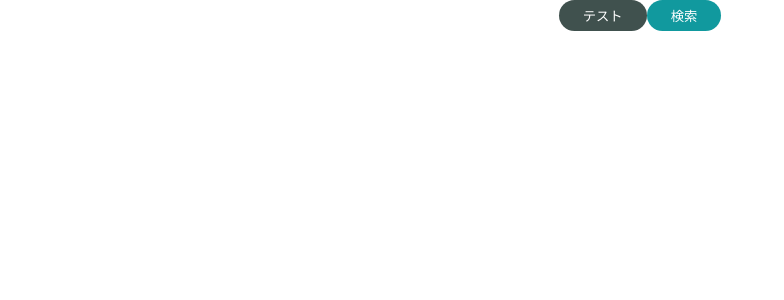
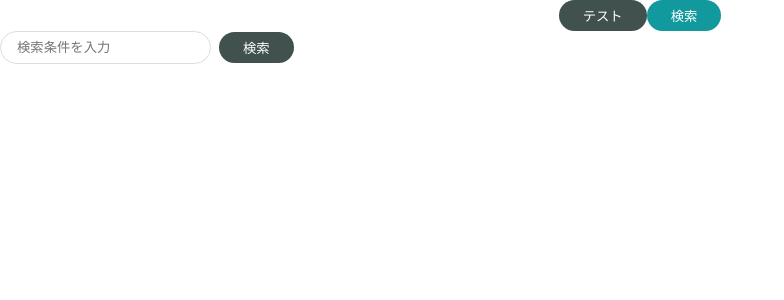
Before and after one commit to Zakky4/atomic_design, a React (Create React App) app: page / in a window 1280 px wide. Shown: the top 300 px of the page, without its empty margins (0-784 px from the left). Built offline with nearby package versions, Linux system fonts and the light colour scheme.

Commit message:
Add SerchInput & Input Components

```diff
--- a/src/App.js
+++ b/src/App.js
@@ -1,5 +1,6 @@
-import { PrimaryButton } from './components/atom/button/PrimaryButton';
-import { SecondaryButton } from './components/atom/button/SecondaryButton';
+import { PrimaryButton } from './components/atoms/button/PrimaryButton';
+import { SecondaryButton } from './components/atoms/button/SecondaryButton';
+import { SearchInput } from './components/molecules/SearchInput';
 import './App.css';
 
 function App() {
@@ -7,6 +8,8 @@
     <div className="App">
       <PrimaryButton>テスト</PrimaryButton>
       <SecondaryButton>検索</SecondaryButton>
+      <br />
+      <SearchInput />
     </div>
   );
 }
--- /dev/null
+++ b/src/components/atoms/input/Input.jsx
@@ -0,0 +1,13 @@
+import styled from "styled-components";
+
+export const Input = (props) => {
+  const { placeholder = "" } = props;
+  return <SInput type="text" placeholder={placeholder} />;
+};
+
+const SInput = styled.input`
+  padding: 8px 16px;
+  border: 1px solid #ddd;
+  border-radius: 9999px;
+  outline: none;
+`;
--- /dev/null
+++ b/src/components/molecules/SearchInput.jsx
@@ -0,0 +1,24 @@
+import styled from "styled-components";
+
+import { PrimaryButton } from "../atoms/button/PrimaryButton";
+import { Input } from "../atoms/input/Input";
+
+export const SearchInput = () => {
+  return (
+    <SContainer>
+        <Input placeholder="検索条件を入力" />
+      <SButtonWrapper>
+        <PrimaryButton>検索</PrimaryButton>
+      </SButtonWrapper>
+    </SContainer>
+  );
+};
+
+const SContainer = styled.div`
+  display: flex;
+  align-items: center;
+`;
+
+const SButtonWrapper = styled.div`
+  padding-left: 8px;
+`;
```
Also changed, not shown: src/components/atoms/button/BaseButton.jsx (renamed from src/components/atom/button/BaseButton.jsx), src/components/atoms/button/PrimaryButton.jsx (renamed from src/components/atom/button/PrimaryButton.jsx), src/components/atoms/button/SecondaryButton.jsx (renamed from src/components/atom/button/SecondaryButton.jsx).
